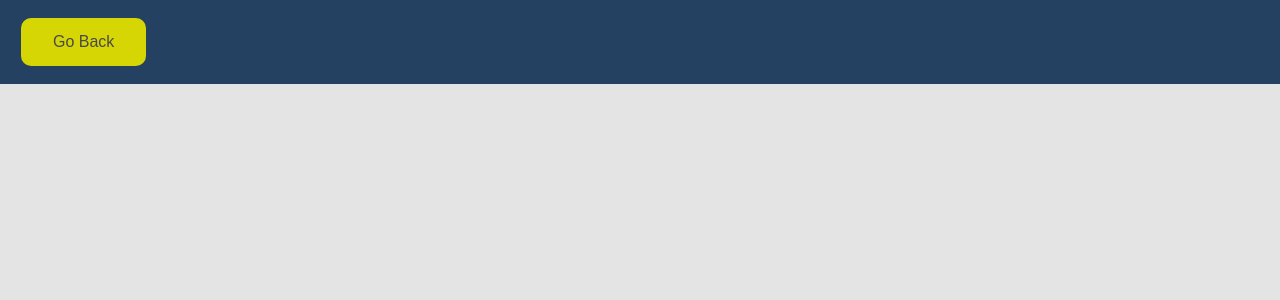
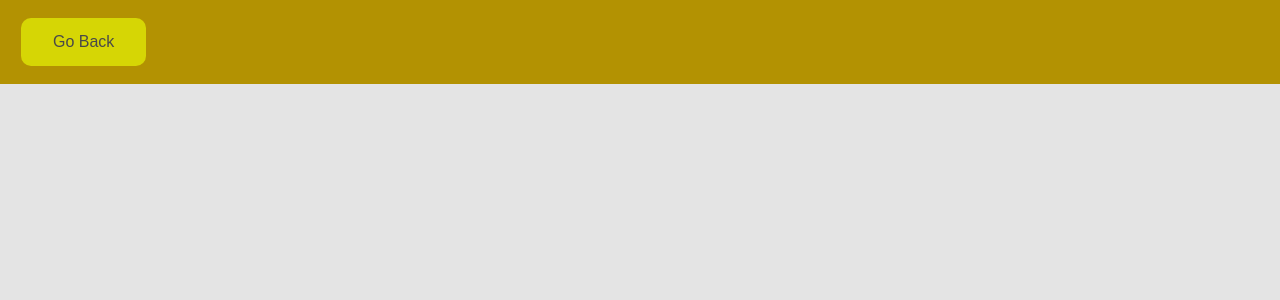
Before and after one commit to bananabrann/bananabrann.com, a React (Create React App) app: page /lab in a window 1280 px wide. Shown: the top 300 px of the page. Built offline with nearby package versions, Linux system fonts and the light colour scheme; a web font is replaced by a local one.

Commit message:
Make nav gold background color

```diff
--- a/src/Components/App/App.css
+++ b/src/Components/App/App.css
@@ -3,6 +3,7 @@
   --color-offwhite: rgb(228, 228, 228);
 
   --color-banana: rgb(214, 214, 5);
+  --color-gold: rgb(179, 146, 2);
 
   --color-blue: rgb(37, 65, 97);
   --color-lightblue: rgb(0, 180, 217);
@@ -42,7 +43,7 @@ button:hover {
 }
 
 nav {
-  background-color: var(--color-blue);
+  background-color: var(--color-gold);
   padding: 14px;
   width: 100%;
 }
```
